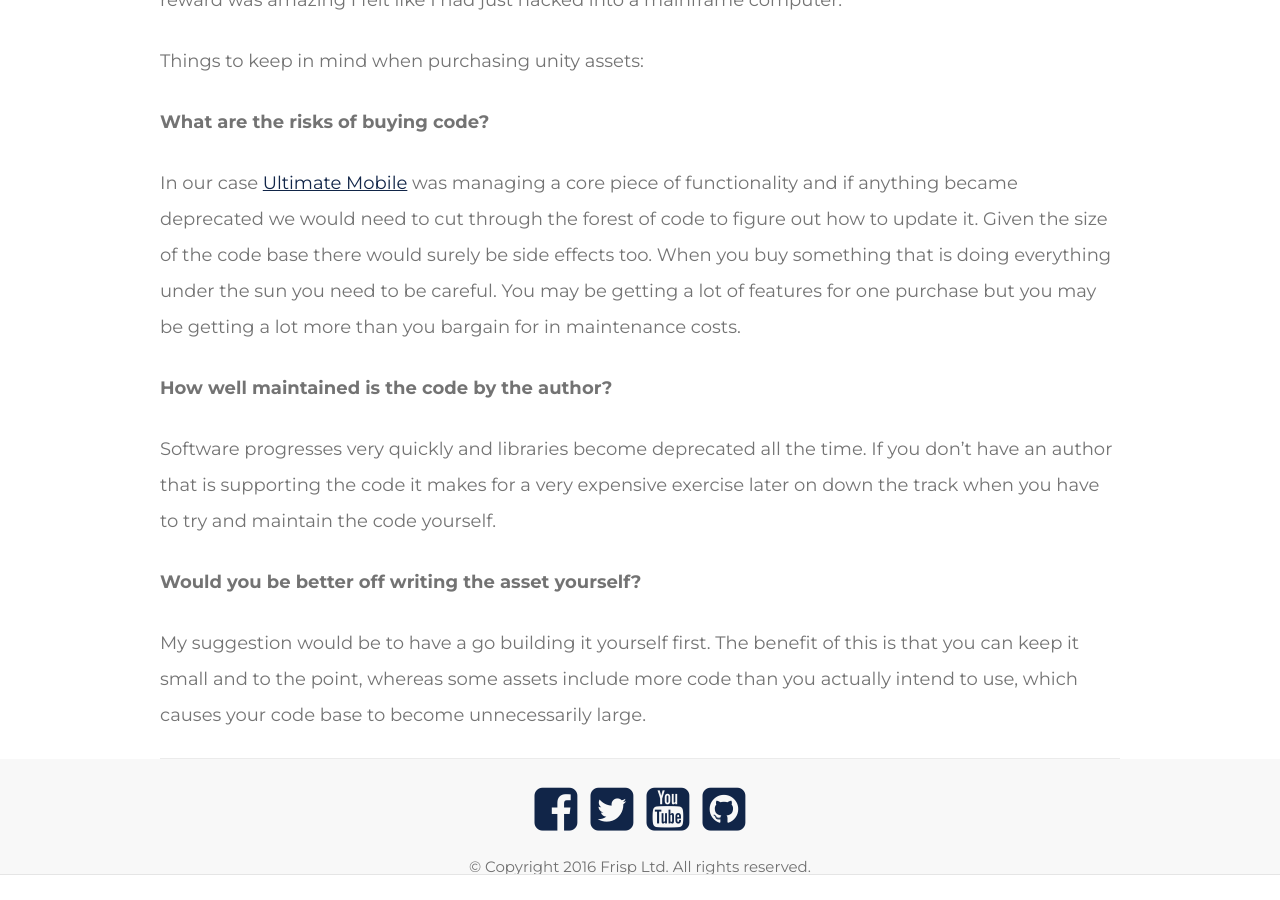
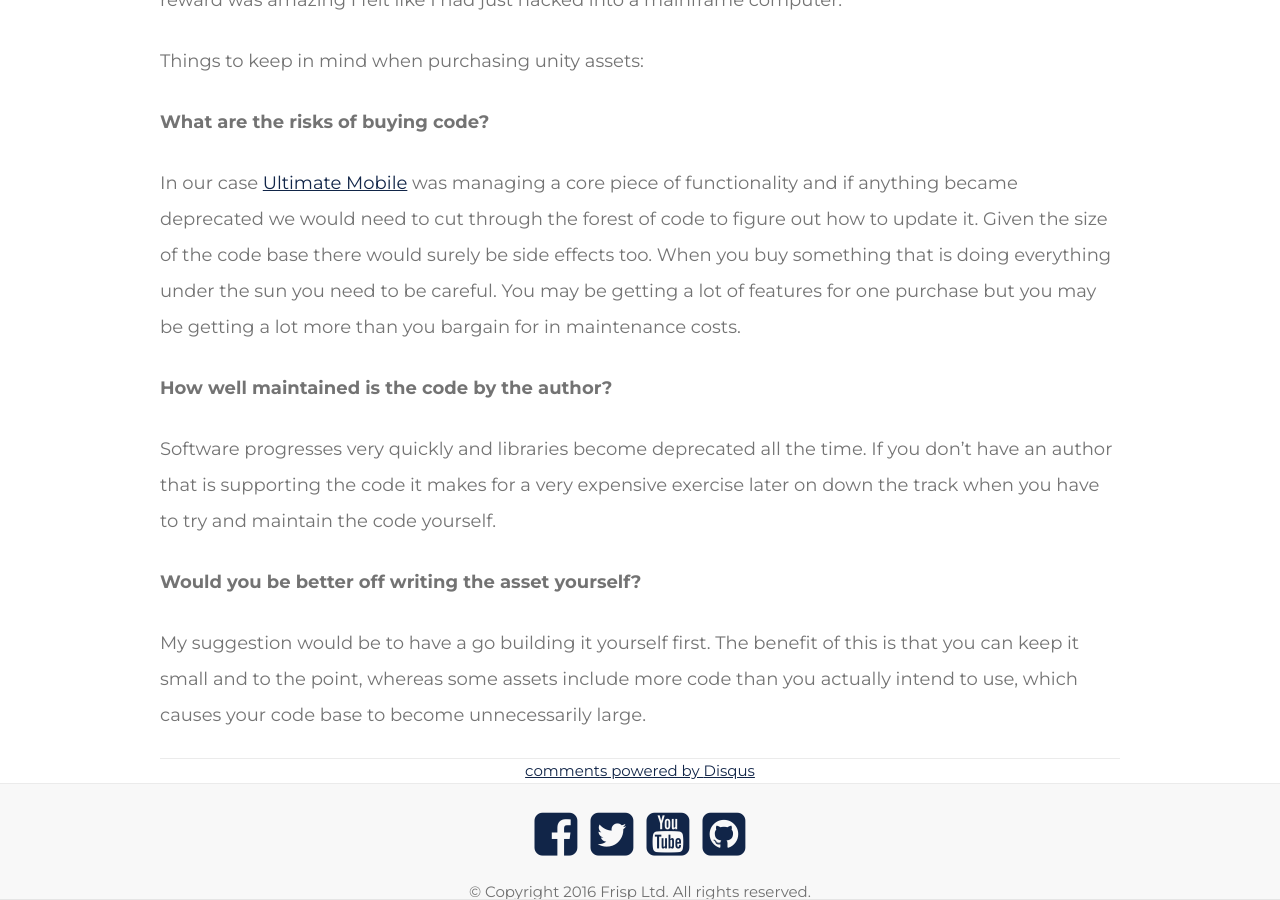
Before and after one commit to frispgames/frispgames.github.io, a Jekyll site: the page built from _posts/2015-03-12-my-experience-when-searching-for-an-ad-serving-unity-asset.md, in a window 1280 px wide and 900 px high, scrolled down 2073 px. Built offline with Jekyll 4.4.1, drawn with Linux system fonts in a browser that asks for light colours; nearby versions of some CDN libraries; Markdown is read by kramdown in place of the engine named in the settings; comment, search, counter and statistics services are not loaded; before the commit the page ends 2948 px from its top, so only the background shows below that.

Commit message:
Add in disqus

```diff
--- a/_config.yml
+++ b/_config.yml
@@ -15,6 +15,7 @@
 baseurl: "" # the subpath of your site, e.g. /blog
 twitter_username: frispgames
 github_username:  frispgames
+disqus_shortname: frispgames
 url: "https://www.frispgames.com" # the base hostname & protocol for your site
 # url: "http://localhost:4000"
 # Build settings
--- /dev/null
+++ b/_includes/disqus.html
@@ -0,0 +1,18 @@
+<section class="disqus">
+    <div class="container">
+        <div class="row">
+            <div id="disqus_thread"></div>
+            <script type="text/javascript">
+                var disqus_shortname = '{{ site.disqus_shortname }}';
+                var disqus_developer = 0; // developer mode is on
+                (function() {
+                    var dsq = document.createElement('script'); dsq.type = 'text/javascript'; dsq.async = true;
+                    dsq.src = '//' + disqus_shortname + '.disqus.com/embed.js';
+                    (document.getElementsByTagName('head')[0] || document.getElementsByTagName('body')[0]).appendChild(dsq);
+                })();
+            </script>
+            <noscript>Please enable JavaScript to view the <a href="http://disqus.com/?ref_noscript">comments powered by Disqus.</a></noscript>
+            <a href="http://disqus.com" class="dsq-brlink">comments powered by <span class="logo-disqus">Disqus</span></a>
+        </div>
+    </div>
+</section>
--- a/_layouts/post.html
+++ b/_layouts/post.html
@@ -19,6 +19,7 @@
         </div>
       </div>
     </article>
+    {% include disqus.html %}
     {% include footer.html %}
   </body>
 </html>
```
